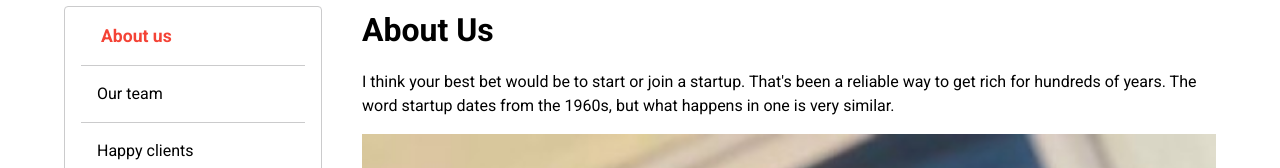
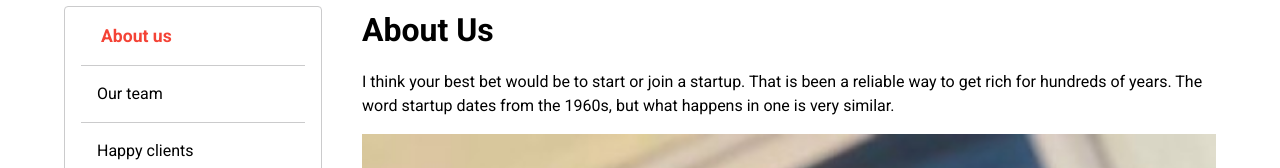
Before and after one commit to stephenbliz/bliznews, a Next.js app: page /about in a window 1280 px wide. Shown: the part 219-387 px from the top of the page. Built offline with nearby package versions, Linux system fonts and the light colour scheme; no server answers.

Commit message:
More corrections

```diff
--- a/src/app/about/component/about.tsx
+++ b/src/app/about/component/about.tsx
@@ -12,7 +12,7 @@ export default function AboutTab(){
                 className="mb-4"
             >
                 I think your best bet would be to start or join a startup.
-                That's been a reliable way to get rich for hundreds of years.
+                That is been a reliable way to get rich for hundreds of years.
                 The word startup dates from the 1960s, but what happens in
                 one is very similar.
             </p>
--- a/src/app/about/component/happyClient.tsx
+++ b/src/app/about/component/happyClient.tsx
@@ -12,8 +12,8 @@ export default function HappyClients(){
                 className="mb-4"
             >
                 I think your best bet would be to start or join a startup.
-                That's been a reliable way to get rich for hundreds of years.
-                The word "startup" dates from the 1960s, but what happens in
+                That is been a reliable way to get rich for hundreds of years.
+                The word startup dates from the 1960s, but what happens in
                 one is very similar.
             </p>
             <div
--- a/src/app/about/component/policy.tsx
+++ b/src/app/about/component/policy.tsx
@@ -33,7 +33,7 @@ export default function Policy(){
                 I confess, however, that it took all my professional discipline
                 to resist squandering the time I spent with De Niro on a recent
                 Saturday afternoon in a slackjawed fanboy recitation of his
-                greatest hits. Oh, my God, you are Jake LaMotta You're Johnny
+                greatest hits. Oh, my God, you are Jake LaMotta You are Johnny
                 Boy You are Travis Bickle I am talking to you.
             </p>
             <p
```
